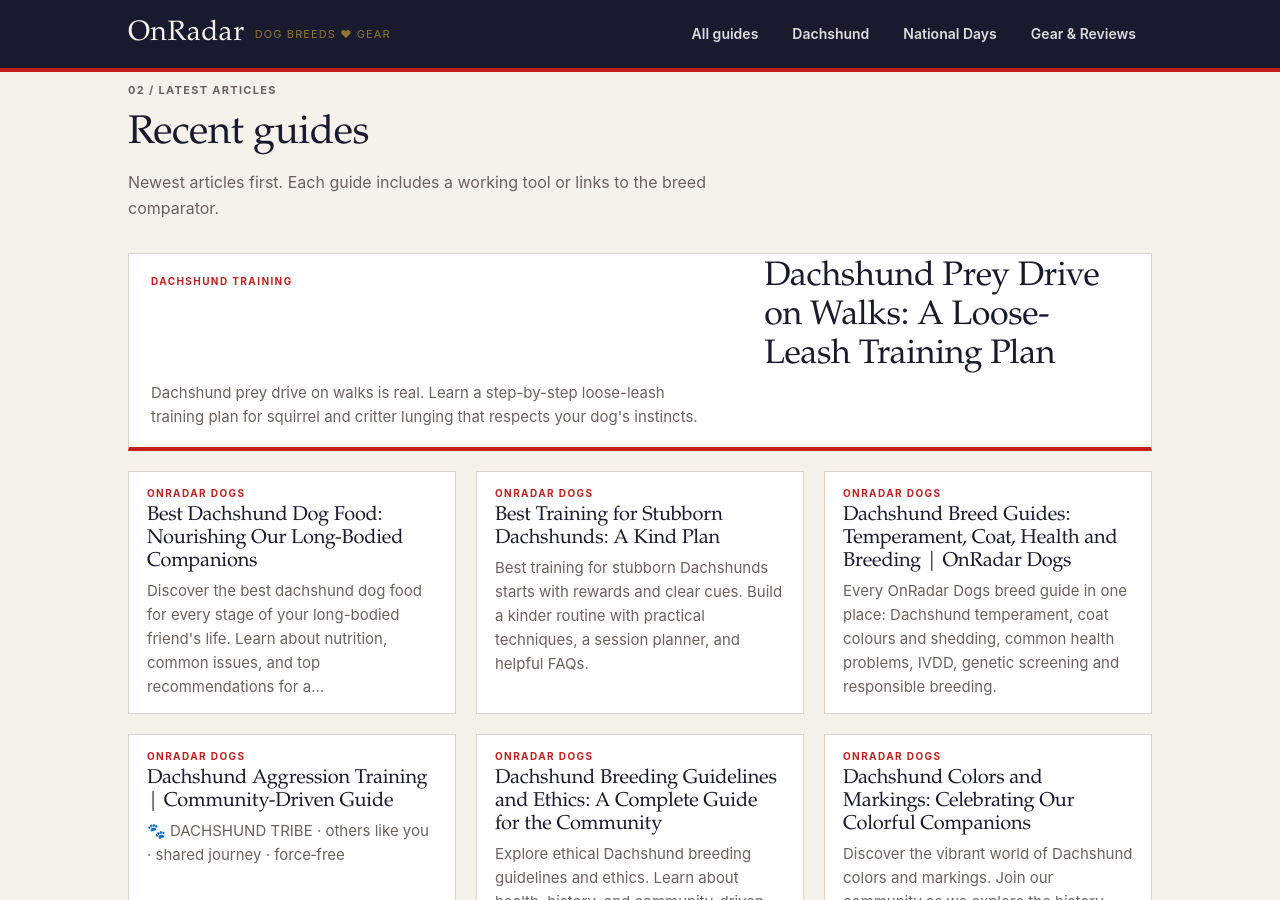
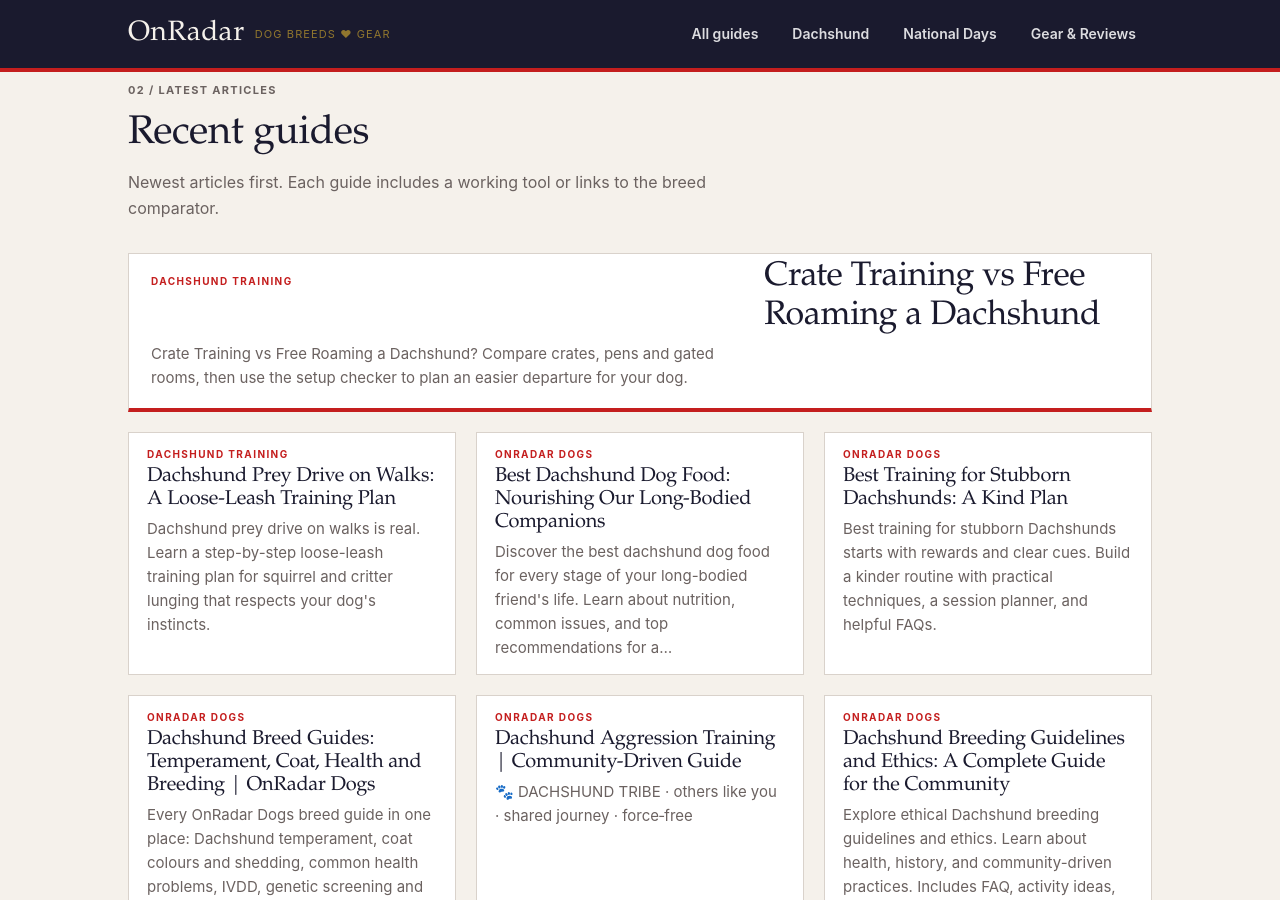
Before and after one commit to onradar-dogs/onradar-dogs.github.io, a Jekyll site: the page index.html, which Jekyll copies as it is, in a window 1280 px wide and 900 px high, scrolled down 1150 px. Built offline with Jekyll 4.4.1, drawn with Linux system fonts in a browser that asks for light colours.

Commit message:
List dachshund-crate-free-roaming.html in index.html

```diff
--- a/index.html
+++ b/index.html
@@ -263,7 +263,8 @@ img{max-width:100%;height:auto}
   <h2>Recent guides</h2>
   <p class="sec-lead">Newest articles first. Each guide includes a working tool or links to the breed comparator.</p>
   <div class="cards">
-    <article class="card"><p class="kicker">Dachshund Training</p><h2><a href="/dachshund-prey-drive-loose-leash-training.html">Dachshund Prey Drive on Walks: A Loose-Leash Training Plan</a></h2><p>Dachshund prey drive on walks is real. Learn a step-by-step loose-leash training plan for squirrel and critter lunging that respects your dog&#x27;s instincts.</p></article>
+    <article class="card"><p class="kicker">Dachshund Training</p><h2><a href="/dachshund-crate-free-roaming.html">Crate Training vs Free Roaming a Dachshund</a></h2><p>Crate Training vs Free Roaming a Dachshund? Compare crates, pens and gated rooms, then use the setup checker to plan an easier departure for your dog.</p></article>
+        <article class="card"><p class="kicker">Dachshund Training</p><h2><a href="/dachshund-prey-drive-loose-leash-training.html">Dachshund Prey Drive on Walks: A Loose-Leash Training Plan</a></h2><p>Dachshund prey drive on walks is real. Learn a step-by-step loose-leash training plan for squirrel and critter lunging that respects your dog&#x27;s instincts.</p></article>
         <article class="card"><p class="kicker">OnRadar Dogs</p><h2><a href="/best-dachshund-dog-food.html">Best Dachshund Dog Food: Nourishing Our Long-Bodied Companions</a></h2><p>Discover the best dachshund dog food for every stage of your long-bodied friend's life. Learn about nutrition, common issues, and top recommendations for a…</p></article>
     <article class="card"><p class="kicker">OnRadar Dogs</p><h2><a href="/best-training-for-stubborn-dachshunds.html">Best Training for Stubborn Dachshunds: A Kind Plan</a></h2><p>Best training for stubborn Dachshunds starts with rewards and clear cues. Build a kinder routine with practical techniques, a session planner, and helpful FAQs.</p></article>
     <article class="card"><p class="kicker">OnRadar Dogs</p><h2><a href="/breeds.html">Dachshund Breed Guides: Temperament, Coat, Health and Breeding | OnRadar Dogs</a></h2><p>Every OnRadar Dogs breed guide in one place: Dachshund temperament, coat colours and shedding, common health problems, IVDD, genetic screening and responsible breeding.</p></article>
```
